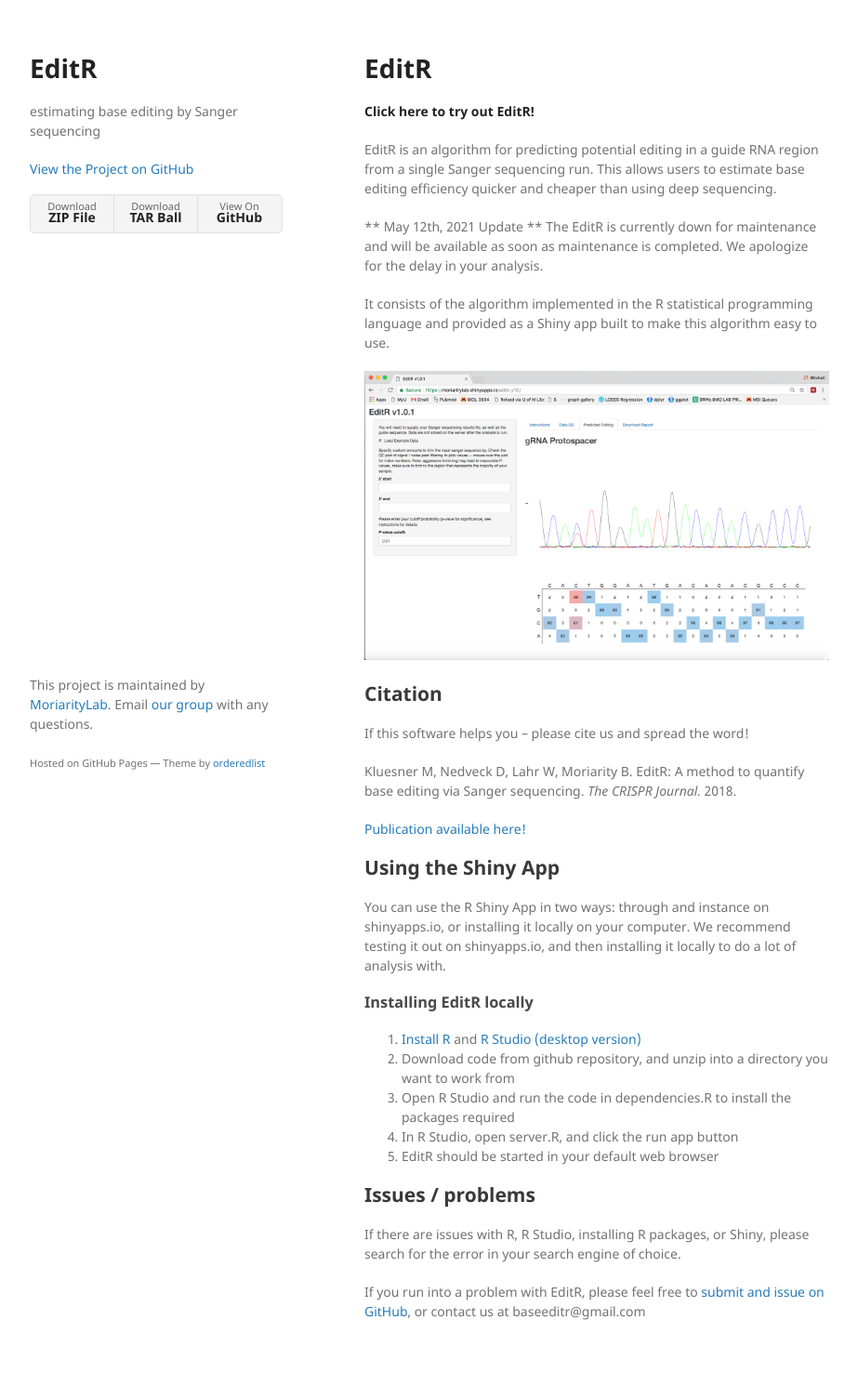
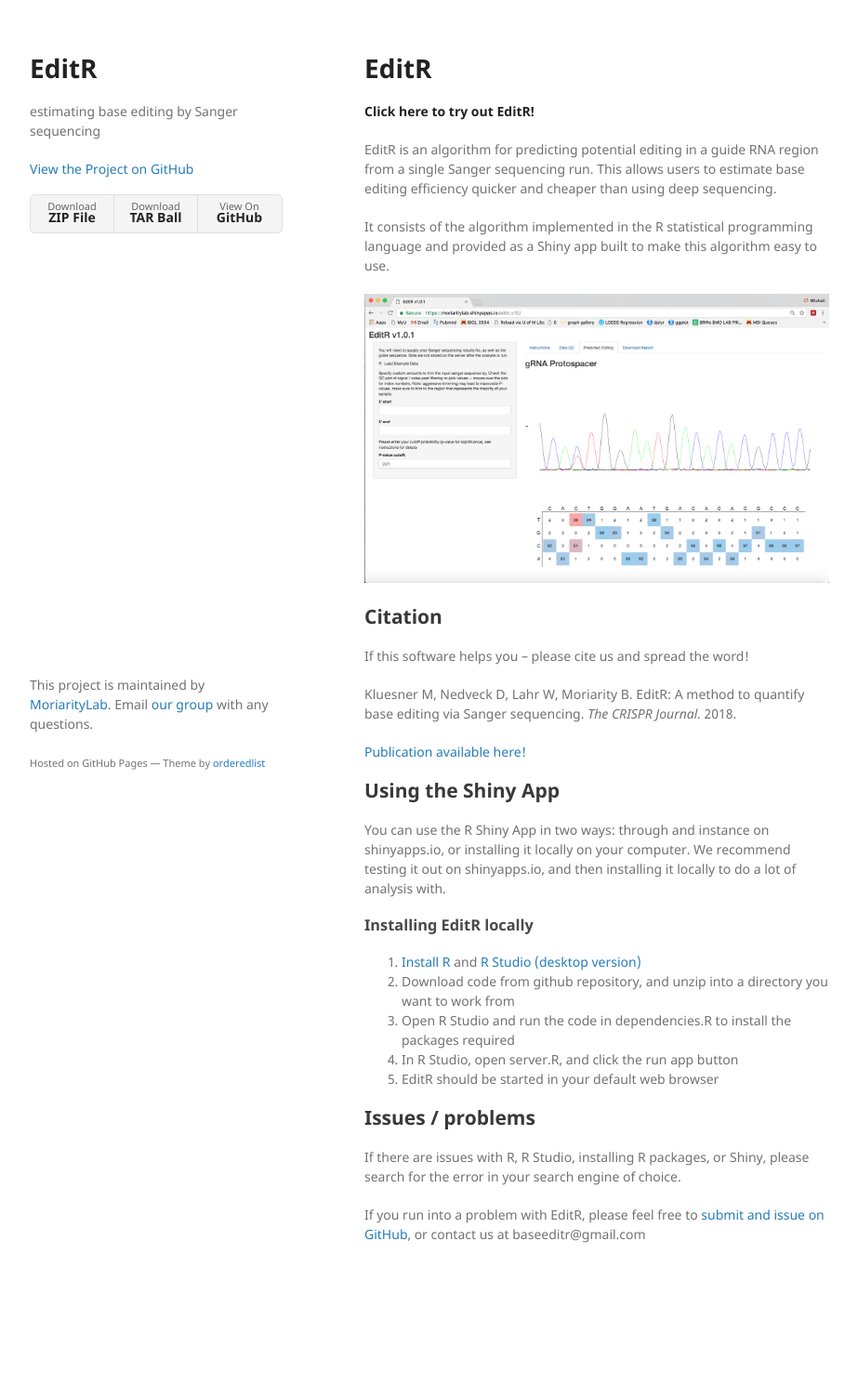
Before and after one commit to MoriarityLab/EditR, a Jekyll site: the page built from docs/index.md, in a window 1280 px wide. Shown: the whole page at 93% size, without its empty margins (178-1101 px from the left). Built offline with Jekyll 4.4.1, drawn with Linux system fonts in a browser that asks for light colours; our own code applies the rules of GitHub Pages for plain Markdown files; after the commit the page ends 1408 px from its top, so only the background shows below that.

Commit message:
Update index.md

```diff
--- a/docs/index.md
+++ b/docs/index.md
@@ -7,8 +7,6 @@
 [**Click here to try out EditR!**](https://moriaritylab.shinyapps.io/editr_v10/)
 
 EditR is an algorithm for predicting potential editing in a guide RNA region from a single Sanger sequencing run. This allows users to estimate base editing efficiency quicker and cheaper than using deep sequencing.
-
-** May 12th, 2021 Update ** The EditR is currently down for maintenance and will be available as soon as maintenance is completed. We apologize for the delay in your analysis.
 
 
 
```
